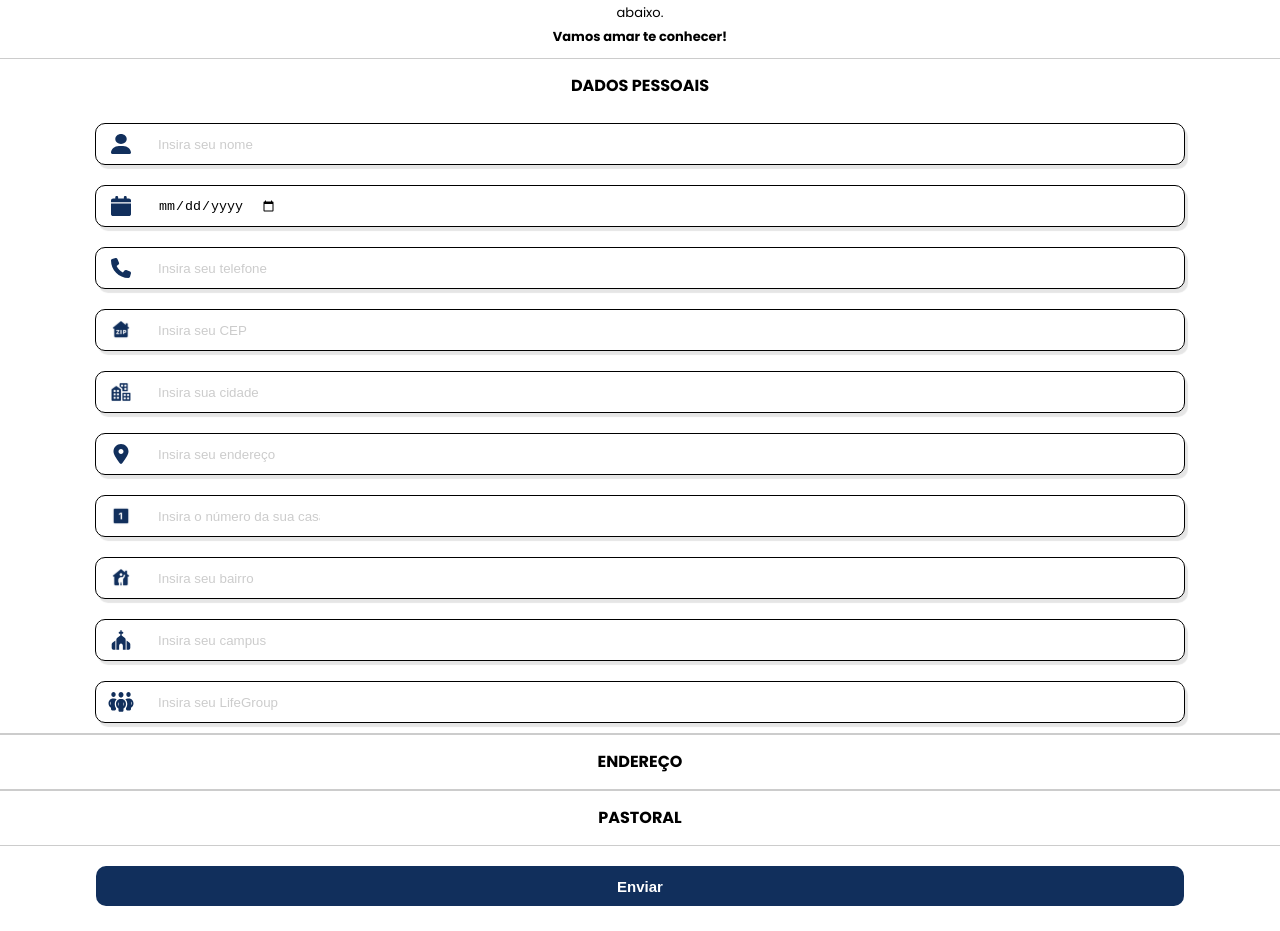
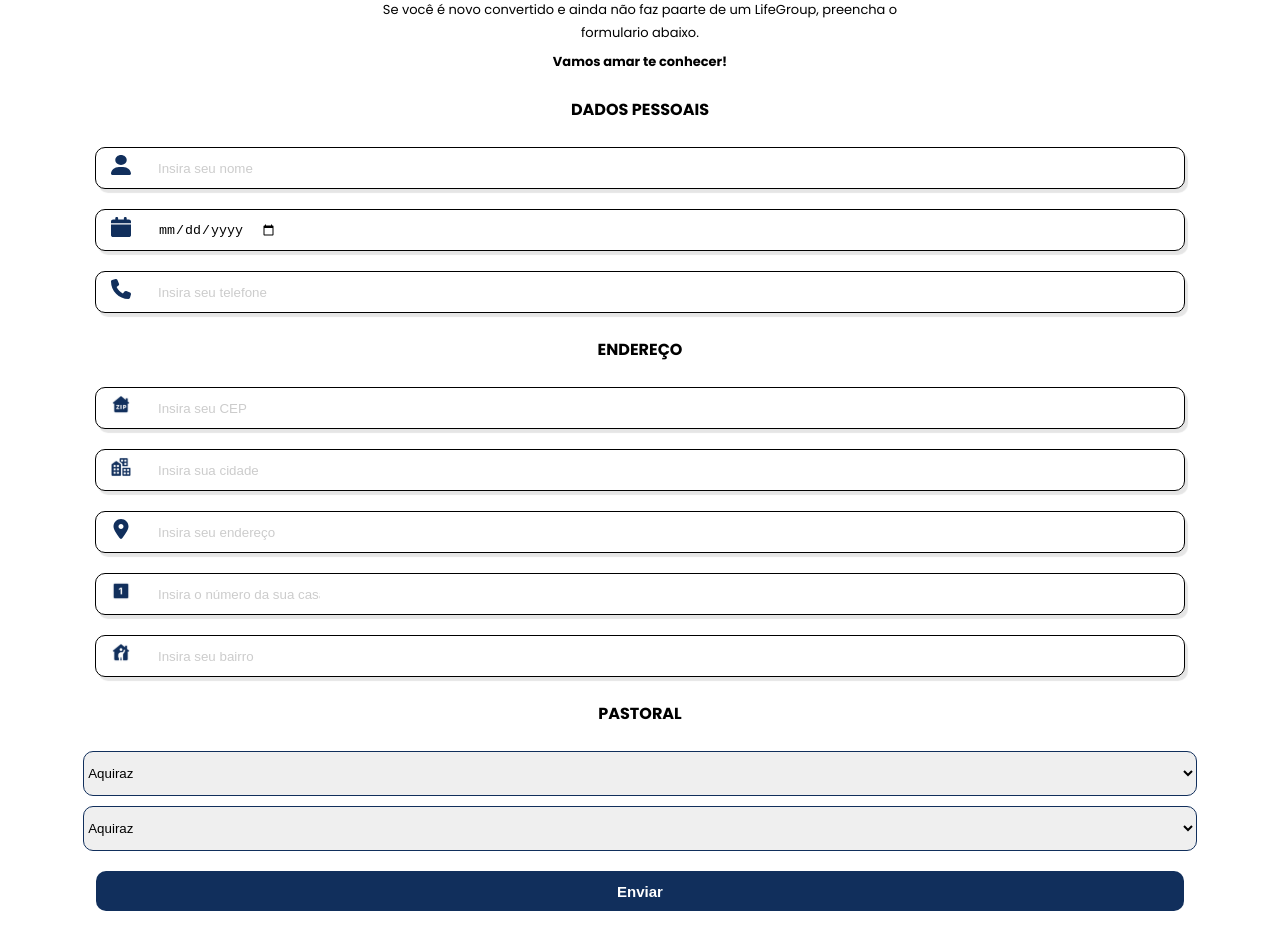
Before and after one commit to rafasdoliveira/pazChurch-form, a React (Vite) app: page / in a window 1280 px wide. Shown: the part 927-1858 px from the top of the page. Built offline with nearby package versions, Linux system fonts and the light colour scheme.

Commit message:
input component

```diff
--- a/src/App.css
+++ b/src/App.css
@@ -68,18 +68,19 @@
 }
 
 .forms-text p {
-    width: 95%;
+    width: 91%;
     font-size: 13px;
     line-height: 1.8;
     align-items: center;
+    margin-top: 20px;
 }
 
 .forms-text .bold {
     font-weight: bold;
+    margin-top: 5px;
 }
 
 .dados-pessoais {
-    border: 1px solid #ccc;
     width: 100%;
     display: flex;
     flex-direction: column;
--- a/src/App.jsx
+++ b/src/App.jsx
@@ -1,10 +1,33 @@
 // Componentes
 import Header from './components/Header/header'
+import Input from './components/Form/Input/input'
+import Select from './components/Form/Select/select'
 // Estilo
 import './App.css'
 // Imagens
-import Input from './components/Form/Input/input'
-import Select from './components/Form/Select/select'
+import User from './assets/icons/Person.svg'
+import Calendar from './assets/icons/Calendar.svg'
+import Phone from './assets/icons/Phone.svg'
+import ZipCode from './assets/icons/ZipCode.svg'
+import Downtown from './assets/icons/Downtown.svg'
+import Local from './assets/icons/Local.svg'
+import Number from './assets/icons/Number.svg'
+import Neighbor from './assets/icons/Neighbor.svg'
+import Church from './assets/icons/Church.svg'
+import Group from './assets/icons/Group.svg'
+
+const inputData = [
+  {id: 1, icon: User, type: 'text', placeholder: 'Insira seu nome', required: true},
+  {id: 2, icon: Calendar, type: 'date', placeholder: 'Data de nascimento', required: true},
+  {id: 3, icon: Phone, type: 'tel', placeholder: 'Insira seu telefone', required: true},
+  {id: 4, icon: ZipCode, type: 'text', placeholder: 'Insira seu CEP', required: true},
+  {id: 5, icon: Downtown, type: 'text', placeholder: 'Insira sua cidade', required: true},
+  {id: 6, icon: Local, type: 'text', placeholder: 'Insira seu endereço', required: true},
+  {id: 7, icon: Number, type: 'number', placeholder: 'Insira o número da sua casa', required: true},
+  {id: 8, icon: Neighbor, type: 'text', placeholder: 'Insira seu bairro', required: true},
+  {id: 9, icon: Church, type: 'text', placeholder: 'Insira seu campus', required: true},
+  {id: 10, icon: Group, type: 'text', placeholder: 'Insira seu LifeGroup', required: true}
+]
 
 function App() {
 
@@ -33,16 +56,28 @@ function App() {
         </div>
         <div className="dados-pessoais">
           <h3>Dados Pessoais</h3>
-          <Input />
+          <Input img={User} type='text' id='nome' placeholder='Insira seu nome' required={true}/>
+          <Input img={Calendar} type='date' id='data-nascimento' required={true}/>
+          {/* <div className="genero">
+            <input type="radio" /> Masculino
+            <input type="radio" /> Feminino
+          </div> */}
+          <Input img={Phone} type='tel' id='telefone' placeholder='Insira seu telefone' required={true}/>
         </div>
         <div className="dados-pessoais">
           <h3>Endereço</h3>
-          {/* <Input /> */}
+          <Input img={ZipCode} type='text' id='cep' placeholder='Insira seu CEP' required={true}/>
+          <Input img={Downtown} type='text' id='cidade' placeholder='Insira sua cidade' required={true}/>
+          <Input img={Local} type='text' id='endereco' placeholder='Insira seu endereço' required={true}/>
+          <Input img={Number} type='number' id='numero' placeholder='Insira o número da sua casa' required={true}/>
+          <Input img={Neighbor} type='text' id='bairro' placeholder='Insira seu bairro' required={true}/>
         </div>
         <div className="dados-pessoais">
           <h3>Pastoral</h3>
-          {/* <Input /> */}
+          <Select img={Church} id='campus' placeholder='Insira seu campus' required={true}/>
+          <Select img={Group} id='lifegroup' placeholder='Insira seu LifeGroup' required={true}/>
         </div>
+
         <div className="button">
           <button>Enviar</button>
         </div>
--- a/src/components/Form/Input/input.css
+++ b/src/components/Form/Input/input.css
@@ -1,6 +1,5 @@
-.input {
+.inputComponent {
     display: flex;
-    border: 1px solid red;
     align-items: center;
     margin: 10px 0px;
     width: 85%;
@@ -10,7 +9,13 @@
     box-shadow: 3px 4px 1px rgba(0, 0, 0, 0.1 );
 }
 
-input {
+.inputComponent img {
+    width: 30px;
+    height: 20px;
+    margin: 0px 10px;
+}
+
+input[type="text"],[type="date"],[type="tel"],[type="number"] {
     border: none;
     background: transparent;
     border: none;
@@ -27,9 +32,3 @@ input::placeholder {
     align-items: center;
 
 }
-
-.input img {
-    width: 30px;
-    height: 20px;
-    margin: 0px 10px;
-}
--- a/src/components/Form/Input/input.jsx
+++ b/src/components/Form/Input/input.jsx
@@ -1,43 +1,28 @@
-import { useState } from 'react'
 import './input.css'
-import User from '../../../assets/icons/Person.svg'
-import Calendar from '../../../assets/icons/Calendar.svg'
-import Phone from '../../../assets/icons/Phone.svg'
-import ZipCode from '../../../assets/icons/ZipCode.svg'
-import Downtown from '../../../assets/icons/Downtown.svg'
-import Local from '../../../assets/icons/Local.svg'
-import Number from '../../../assets/icons/Number.svg'
-import Neighbor from '../../../assets/icons/Neighbor.svg'
-import Church from '../../../assets/icons/Church.svg'
-import Group from '../../../assets/icons/Group.svg'
 
-const inputData = [
-  {id: 1, icon: User, type: 'text', placeholder: 'Insira seu nome', required: true},
-  {id: 2, icon: Calendar, type: 'date', placeholder: 'Data de nascimento', required: true},
-  {id: 3, icon: Phone, type: 'tel', placeholder: 'Insira seu telefone', required: true},
-  {id: 4, icon: ZipCode, type: 'text', placeholder: 'Insira seu CEP', required: true},
-  {id: 5, icon: Downtown, type: 'text', placeholder: 'Insira sua cidade', required: true},
-  {id: 6, icon: Local, type: 'text', placeholder: 'Insira seu endereço', required: true},
-  {id: 7, icon: Number, type: 'number', placeholder: 'Insira o número da sua casa', required: true},
-  {id: 8, icon: Neighbor, type: 'text', placeholder: 'Insira seu bairro', required: true},
-  {id: 9, icon: Church, type: 'text', placeholder: 'Insira seu campus', required: true},
-  {id: 10, icon: Group, type: 'text', placeholder: 'Insira seu LifeGroup', required: true}
-]
 
-const Input = () => {
-  const [inputs] = useState(inputData)
-
+const Input = ({ img, alt, type, id, value, min, max, placeholder, required, onChange, onClick }) => {
   return (
     <>
-      {inputs.map((input) => (
-        <div key={input.id} className="input">
-          <span></span>
-          <img src={input.icon} alt="" srcset="" />
-          <input type={input.type} placeholder={input.placeholder} required={input.required} />
-        </div>
-      ))}
+      <div className="inputComponent">
+        <span>
+          <img src={img} alt={alt} />
+        </span>
+        <input
+          type={type}
+          id={id}
+          name={id}
+          value={value}
+          min={min}
+          max={max}
+          placeholder={placeholder}
+          required={required ? true : false}
+          onChange={onChange}
+          onClick={onClick}
+        />
+      </div>
     </>
   )
 }
 
-export default Input
+export default Input;
--- a/src/components/Form/Select/select.css
+++ b/src/components/Form/Select/select.css
@@ -6,3 +6,17 @@ select {
     border: 1px solid #112F5C;
 
 }
+
+option {
+    background-color: #fff;
+    color: #333;
+    height: 100px;
+  }
+
+  option:hover {
+    background-color: #e0e0e0;
+  }
+
+  option:active {
+    background-color: #ccc;
+  }
--- a/src/components/Form/Select/select.jsx
+++ b/src/components/Form/Select/select.jsx
@@ -4,7 +4,9 @@ const Select = () => {
   return (
     <>
      <select name="" id="">
-        <option value="">Teste</option>
+        <option value="">Aquiraz</option>
+        <option value="">Fortaleza - Sede</option>
+        <option value="">Messejana</option>
     </select>
     </>
   )
```
